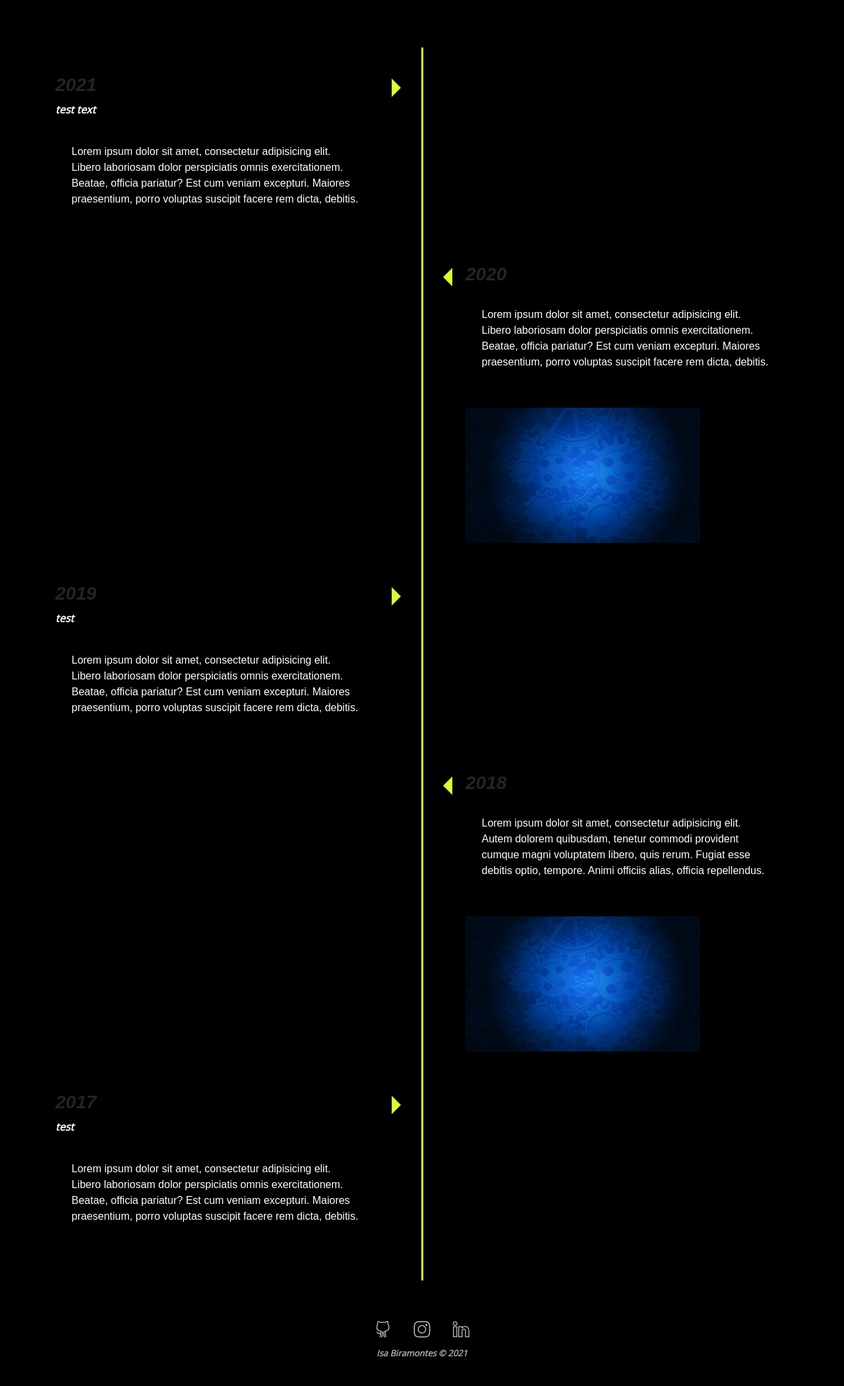
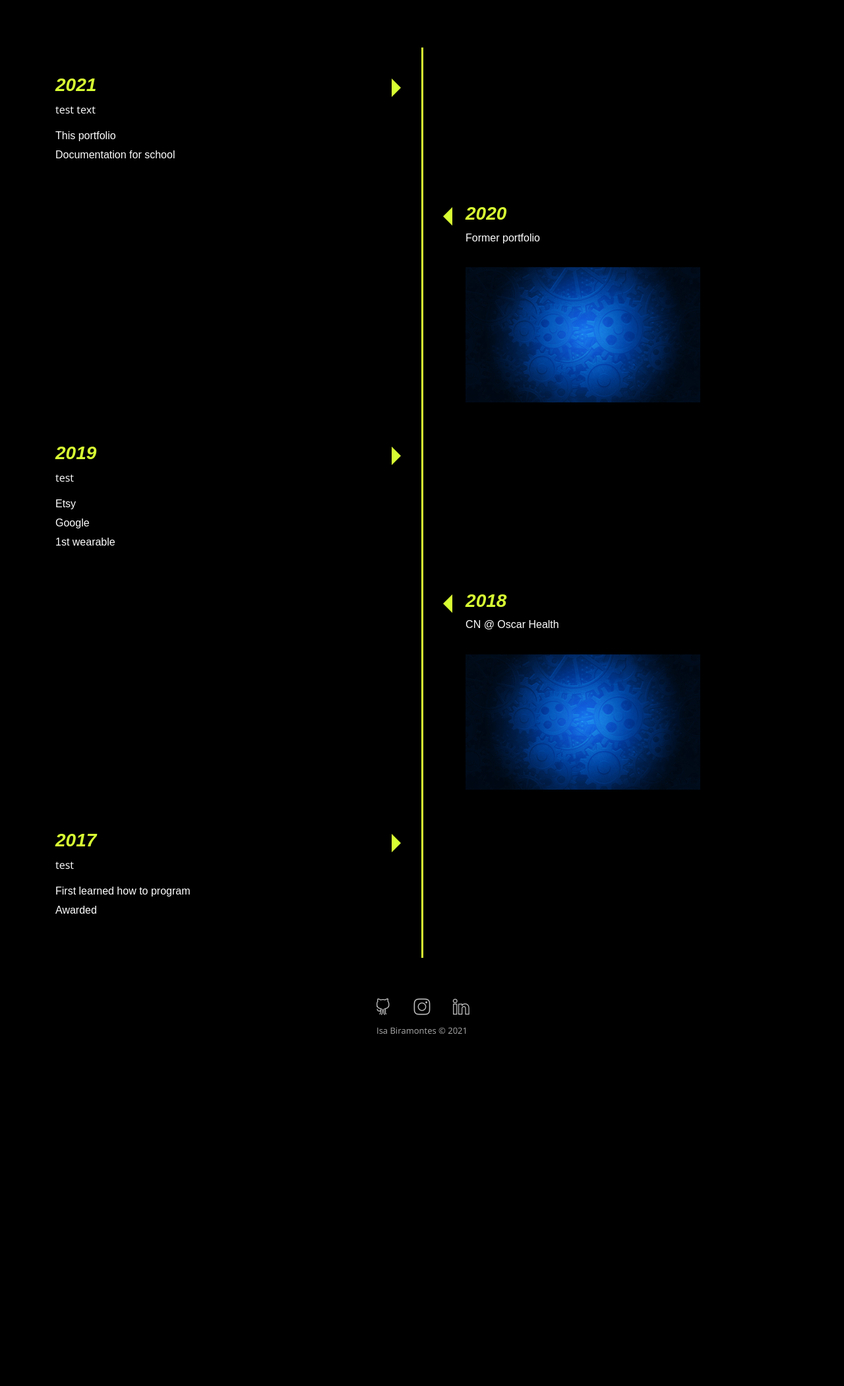
Before and after one commit to isabiramontes/2021_Portfolio, a PHP site: page /developer.html in a window 1280 px wide. Shown: the part 56-2157 px from the top of the page at 66% size. After the commit the page ends 1624 px from the top, so only its background shows below. Run offline with PHP 8.4, Linux system fonts and the light colour scheme; some libraries are stand-ins or nearby versions; some web fonts are replaced.

Commit message:
finished timeline w/o dets

```diff
--- a/css/timeline.css
+++ b/css/timeline.css
@@ -2,6 +2,7 @@ h1, h3{  /* Titles */
     font-family: commuters-sans,sans-serif;
     font-weight: 700;
     font-style: italic;
+    color:#d8ff33;
 }
 p {  /* General text */
     font-family: 'Open Sans', sans-serif;
@@ -101,21 +102,7 @@ body {
     border-left: 14px solid #d8ff33;
 }
 
-.timeline > li > .timeline-badge {
-    z-index: 100;
-    position: absolute;
-    top: 16px;
-    left: 50%;
-    width: 50px;
-    height: 50px;
-    margin-left: -25px;
-    border-radius: 50% 50% 50% 50%;
-    text-align: center;
-    font-size: 1.4em;
-    line-height: 50px;
-    color: #fff;
-    background-color: #999999;
-}
+
 
 .timeline > li.timeline-inverted > .timeline-panel {
     float: right;
@@ -133,7 +120,6 @@ body {
     left: -14px;
     border-right-width: 14px;
     border-left-width: 0;
-
 }
 
 .timeline-title {
--- a/developer.html
+++ b/developer.html
@@ -9,14 +9,9 @@
             <link rel="preconnect" href="https://fonts.gstatic.com">
             <link href="https://fonts.googleapis.com/css2?family=Open+Sans&display=swap" rel="stylesheet">
             <link rel="stylesheet" href="fonts/simple-line-icons.min.css">
-            <link rel="stylesheet" href="css/Contact-Form-Clean.css">
             <link rel="stylesheet" href="css/Footer-Basic.css">
-            <link rel="stylesheet" href="css/custom.css">
             <link rel="stylesheet" href="css/timeline.css">
             <link rel="stylesheet" href="https://cdnjs.cloudflare.com/ajax/libs/aos/2.3.4/aos.css">
-            <link rel="stylesheet" href="https://use.fontawesome.com/releases/v5.7.1/css/all.css" integrity="sha384-fnmOCqbTlWIlj8LyTjo7mOUStjsKC4pOpQbqyi7RrhN7udi9RwhKkMHpvLbHG9Sr" crossorigin="anonymous">
-            <script src="//netdna.bootstrapcdn.com/bootstrap/3.0.3/js/bootstrap.min.js"></script>
-            <script src="//code.jquery.com/jquery-1.11.1.min.js"></script>
         </head>
         <body id="page-top">
             <div class="bar"> </div>
@@ -28,21 +23,22 @@
                         <li>
                           <div class="timeline-panel" data-aos="zoom-out-down" data-aos-duration="1000" data-aos-once="true" class="movement">
                             <div class="timeline-heading">
-                              <h3 class="timeline-title">2021</h3>
+                              <h3>2021</h3>
                               <p> test text</p>
                             </div>
                             <div class="timeline-body">
-                              <p class="captions">Lorem ipsum dolor sit amet, consectetur adipisicing elit. Libero laboriosam dolor perspiciatis omnis exercitationem. Beatae, officia pariatur? Est cum veniam excepturi. Maiores praesentium, porro voluptas suscipit facere rem dicta, debitis.</p>
+                              <p class="captions">This portfolio</p>
+                              <p class="captions">Documentation for school</p>
                             </div>
                           </div>
                         </li>
                         <li class="timeline-inverted">
                           <div class="timeline-panel" data-aos="zoom-out-down" data-aos-duration="1000" data-aos-once="true" class="movement">
                             <div class="timeline-heading">
-                              <h3 class="timeline-title">2020</h3>
+                              <h3>2020</h3>
                             </div>
                             <div class="timeline-body">
-                              <p class="captions">Lorem ipsum dolor sit amet, consectetur adipisicing elit. Libero laboriosam dolor perspiciatis omnis exercitationem. Beatae, officia pariatur? Est cum veniam excepturi. Maiores praesentium, porro voluptas suscipit facere rem dicta, debitis.</p>
+                              <p class="captions">Former portfolio</p>
                               <hr>
                               <img style="height: auto; width: auto;" src="img/discovery-bg%20(1).jpg">
                             </div>
@@ -51,21 +47,23 @@
                         <li>
                           <div class="timeline-panel" data-aos="zoom-out-down" data-aos-duration="1000" data-aos-once="true" class="movement">
                             <div class="timeline-heading">
-                              <h3 class="timeline-title">2019</h3>
+                              <h3>2019</h3>
                               <p>test</p>
                             </div>
                             <div class="timeline-body">
-                              <p class="captions">Lorem ipsum dolor sit amet, consectetur adipisicing elit. Libero laboriosam dolor perspiciatis omnis exercitationem. Beatae, officia pariatur? Est cum veniam excepturi. Maiores praesentium, porro voluptas suscipit facere rem dicta, debitis.</p>
+                              <p class="captions">Etsy</p>
+                              <p class="captions">Google</p>
+                              <p class="captions">1st wearable</p>
                             </div>
                           </div>
                         </li>
                         <li class="timeline-inverted">
                           <div class="timeline-panel" data-aos="zoom-out-down" data-aos-duration="1000" data-aos-once="true" class="movement">
                             <div class="timeline-heading">
-                              <h3 class="timeline-title">2018</h3>
+                              <h3>2018</h3>
                             </div>
                             <div class="timeline-body">
-                              <p class="captions">Lorem ipsum dolor sit amet, consectetur adipisicing elit. Autem dolorem quibusdam, tenetur commodi provident cumque magni voluptatem libero, quis rerum. Fugiat esse debitis optio, tempore. Animi officiis alias, officia repellendus.</p>
+                              <p class="captions"> CN @ Oscar Health</p>
                               <hr>
                               <img style="height: auto; width: auto;" src="img/discovery-bg%20(1).jpg">
                             </div>
@@ -74,11 +72,12 @@
                         <li>
                           <div class="timeline-panel" data-aos="zoom-out-down" data-aos-duration="1000" data-aos-once="true" class="movement">
                             <div class="timeline-heading">
-                              <h3 class="timeline-title">2017</h3>
+                              <h3>2017</h3>
                               <p>test</p>
                             </div>
                             <div class="timeline-body">
-                              <p class="captions">Lorem ipsum dolor sit amet, consectetur adipisicing elit. Libero laboriosam dolor perspiciatis omnis exercitationem. Beatae, officia pariatur? Est cum veniam excepturi. Maiores praesentium, porro voluptas suscipit facere rem dicta, debitis.</p>
+                              <p class="captions"> First learned how to program</p>
+                              <p class="captions"> Awarded</p>
                             </div>
                           </div>
                         </li>
```
